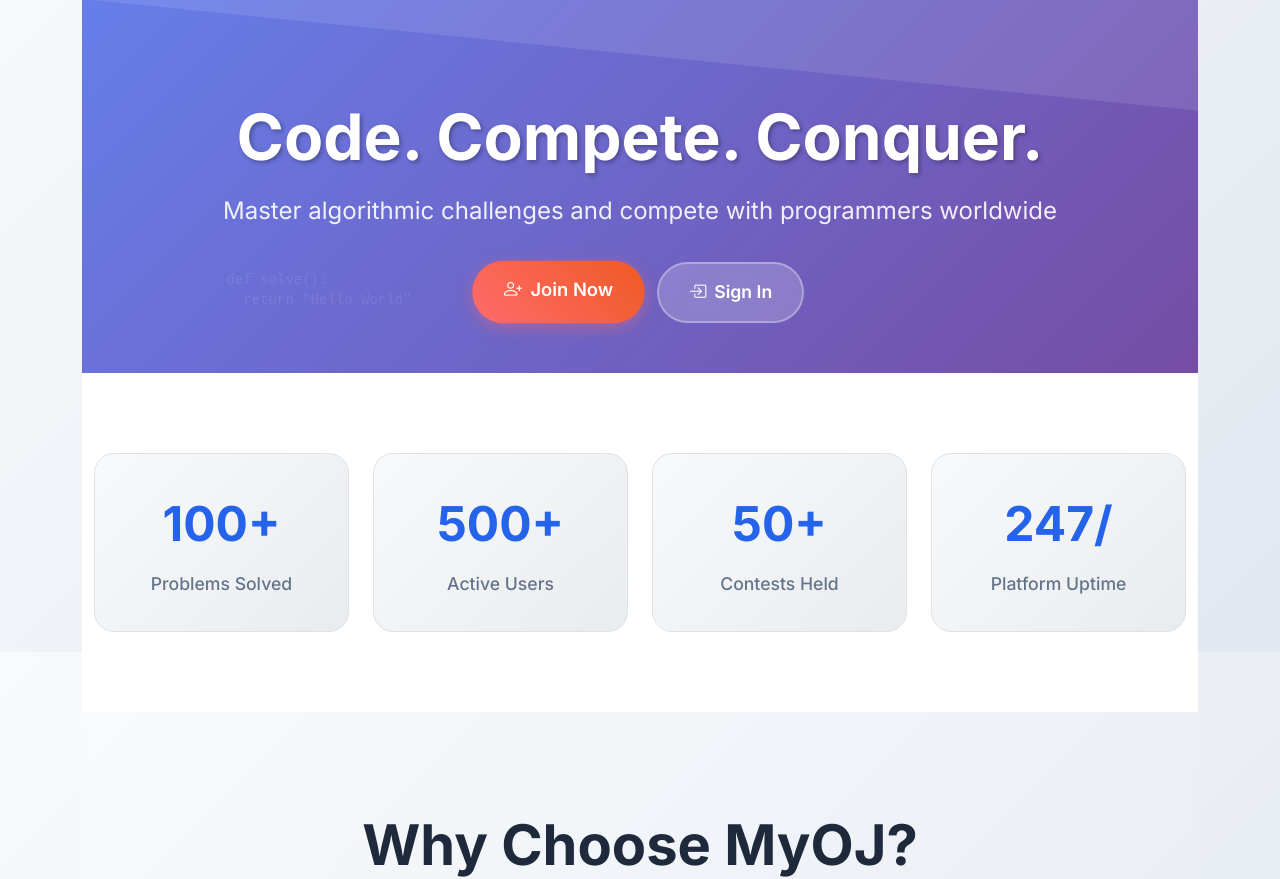
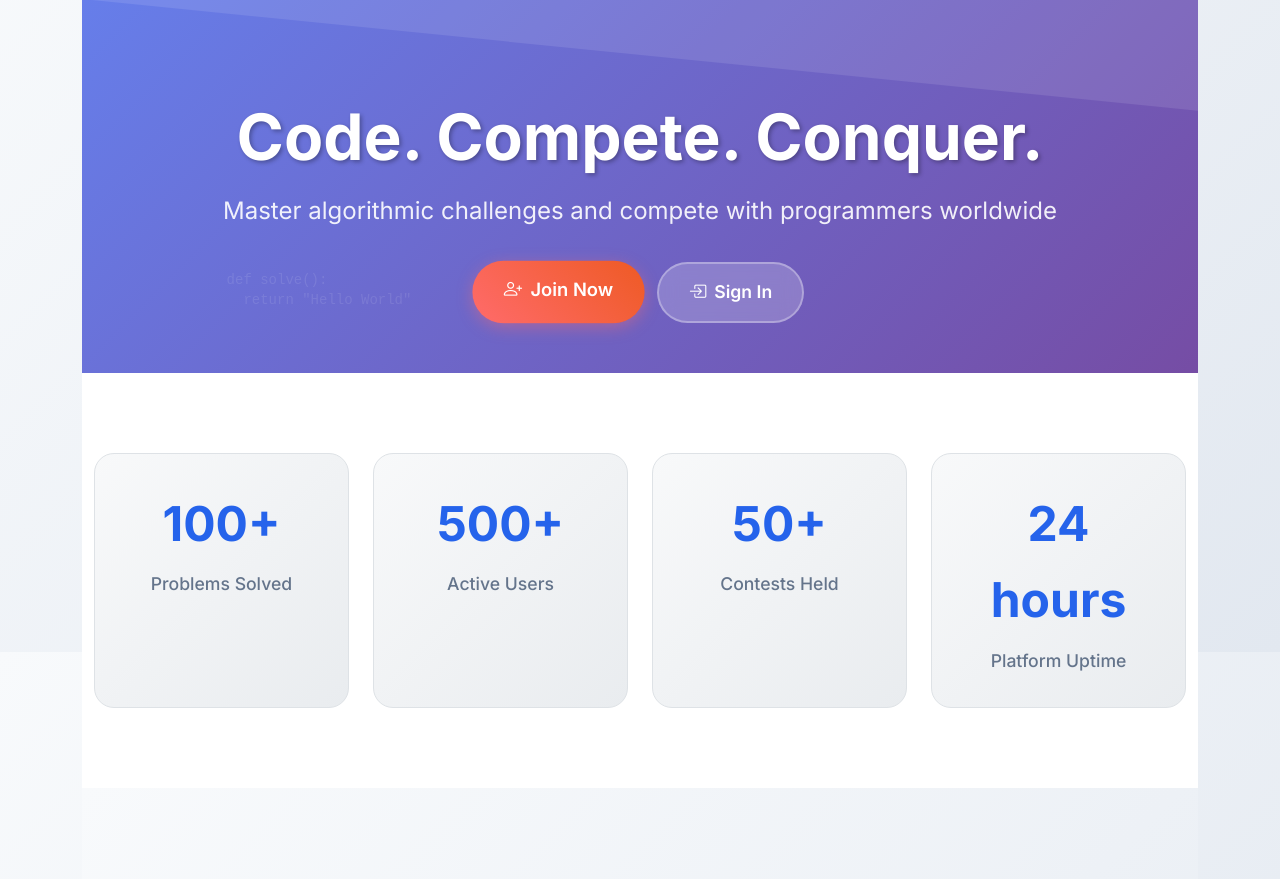
Before and after one commit to JPisOP007/online-judge, a Django app: template templates/core/home.html in a window 1280 px wide. Shown: the part 148-1027 px from the top of the page. Run offline with Django 3.2, Linux system fonts and the light colour scheme; the template is opened without the code that fills it, so the values that code supplies are empty.

Commit message:
front end abobination

```diff
--- a/templates/core/home.html
+++ b/templates/core/home.html
@@ -371,7 +371,7 @@
       </div>
       <div class="col-md-3 col-sm-6">
         <div class="stats-card">
-          <div class="stats-number">24/7</div>
+          <div class="stats-number">24 hours</div>
           <div class="stats-label">Platform Uptime</div>
         </div>
       </div>
```
